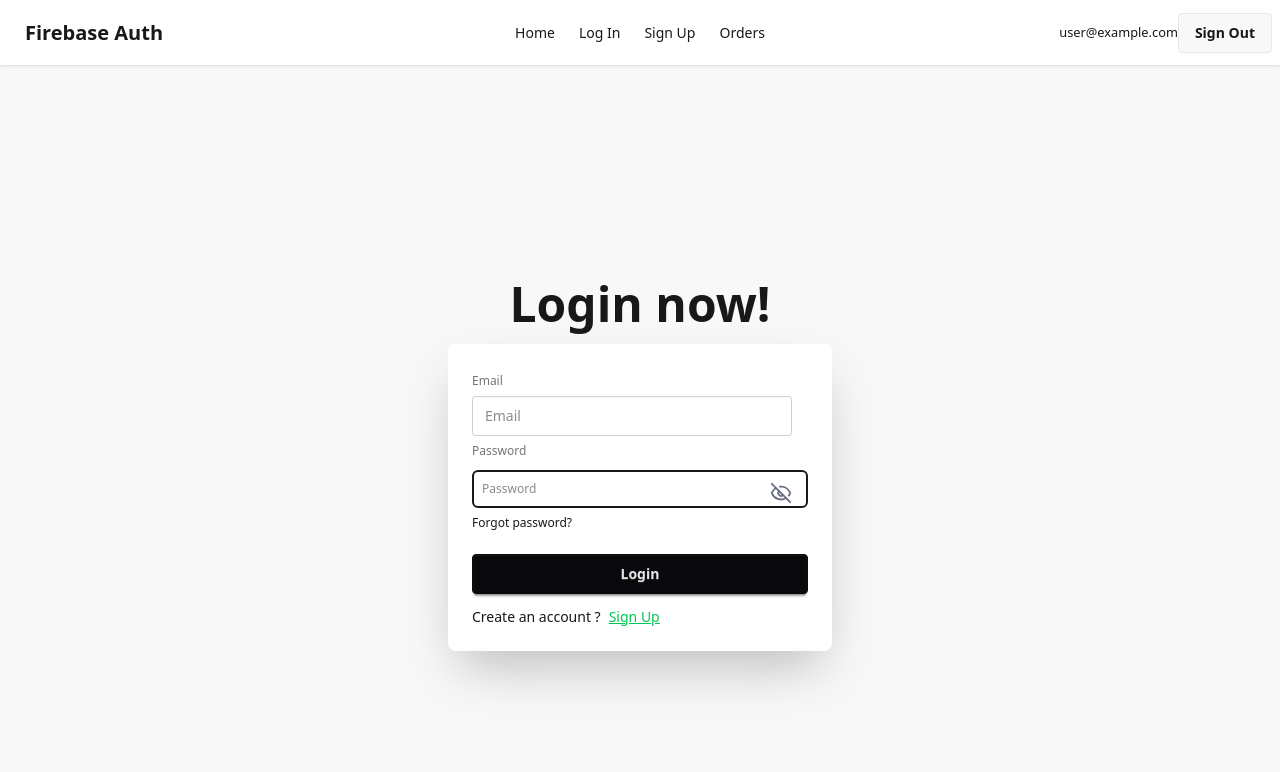
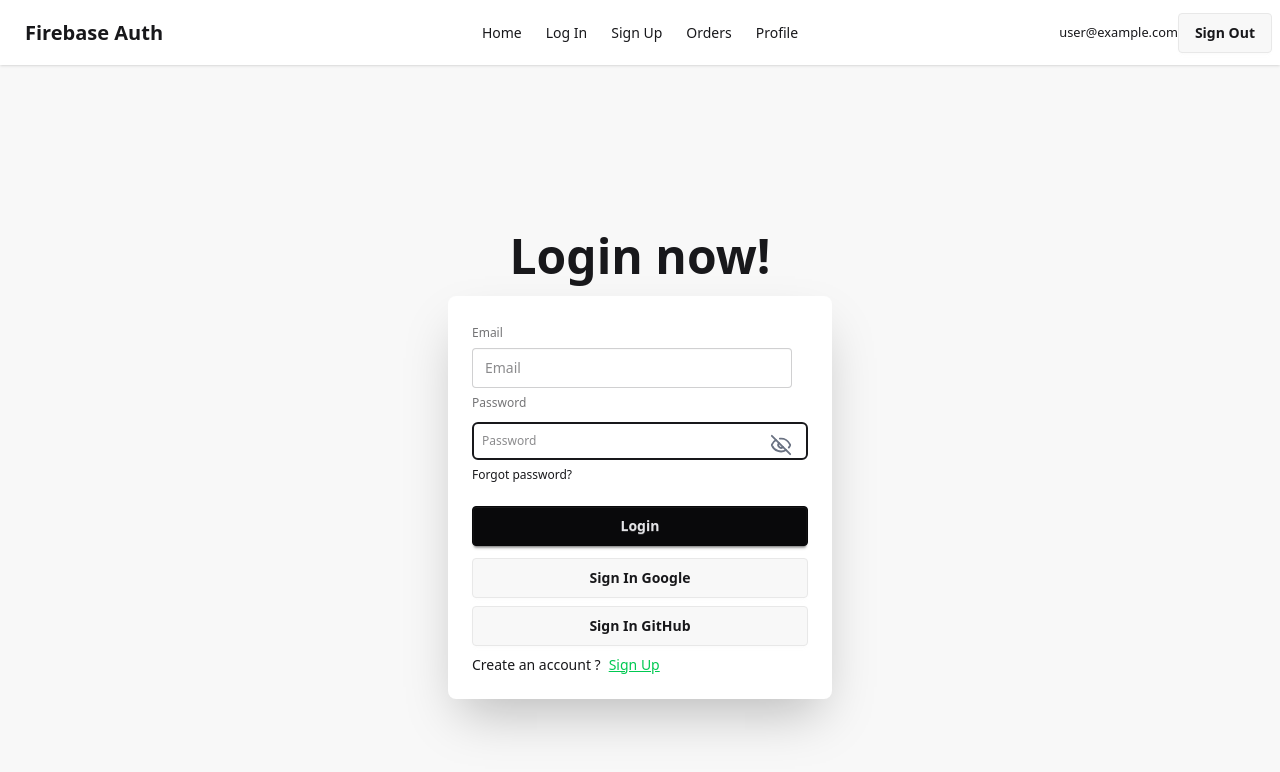
Before and after one commit to ALNoman78/firebase-auth-next, a React (Vite) app: page /login in a window 1280 px wide. Shown: the top 772 px of the page. Built offline with nearby package versions, Linux system fonts and the light colour scheme; no server answers; sample sign-in values are in the browser's storage.

Commit message:
create navigate with user

```diff
--- a/src/components/Login/Login.jsx
+++ b/src/components/Login/Login.jsx
@@ -10,7 +10,7 @@ const Login = () => {
     const [isVisible, setIsVisible] = useState(false);
     const navigate = useNavigate()
 
-    const { signInUser } = useContext(AuthContext)
+    const { signInUser, signInWithGoogle } = useContext(AuthContext)
 
     const handleLogIn = e => {
         e.preventDefault();
@@ -35,6 +35,18 @@ const Login = () => {
             .catch(error => {
                 setError(error.message)
                 setSuccess(false)
+            })
+    }
+
+    const handleSignInGoogle = () => {
+        signInWithGoogle()
+            .then((result) => {
+                console.log('Sign In with google', result.user)
+                navigate('/')
+            })
+            .catch(error => {
+                setError(error.message)
+                console.log(error)
             })
     }
     return (
@@ -80,7 +92,8 @@ const Login = () => {
                                 </div>
                             </div>
                         }
-
+                        <button onClick={handleSignInGoogle} className='btn'>Sign In Google</button>
+                        <button className='btn'>Sign In GitHub</button>
                         <Link to='/signup' className='inline-flex gap-2'>Create an account ?<p className='underline font-medium text-green-500'>Sign Up</p></Link>
                     </div>
                 </div>
--- a/src/components/Navbar/Navbar.jsx
+++ b/src/components/Navbar/Navbar.jsx
@@ -25,6 +25,7 @@ const Navbar = () => {
             user &&
             <>
                 <li><NavLink to='/orders'>Orders</NavLink></li>
+                <li><NavLink to='/profile'>Profile</NavLink></li>
             </>
         }
     </>
--- /dev/null
+++ b/src/components/Profile/Profile.jsx
@@ -0,0 +1,15 @@
+import React from 'react'
+import PropTypes from 'prop-types'
+
+const Profile = () => {
+    return (
+        <div>
+            <h2 className="text-2xl">Update Profile</h2>
+            <p>Maisa Monoara Moule</p>
+        </div>
+    )
+}
+
+Profile.propTypes = {}
+
+export default Profile
--- a/src/components/SignUp/SignUp.jsx
+++ b/src/components/SignUp/SignUp.jsx
@@ -1,7 +1,7 @@
 import React, { useContext, useState } from 'react'
 import PropTypes from 'prop-types'
 import { Eye, EyeOff } from 'lucide-react';
-import { Link } from 'react-router-dom';
+import { Link, useNavigate } from 'react-router-dom';
 import { AuthContext } from '../../Providers/AuthProvider';
 import { sendEmailVerification } from 'firebase/auth';
 import auth from '../../firebase.init';
@@ -10,6 +10,8 @@ const SignUp = () => {
     const [error, setError] = useState('')
     const [success , setSuccess] = useState(false)
     const [isVisible, setIsVisible] = useState(false);
+
+    const navigate = useNavigate()
 
     const { createUser } = useContext(AuthContext)
 
@@ -32,6 +34,9 @@ const SignUp = () => {
                 sendEmailVerification(auth.currentUser)
                     .then(() => {
                         console.log('verification code sent')
+                        e.target.reset()
+                        navigate('/')
+
                     })
             })
             .catch(error => {
--- a/src/main.jsx
+++ b/src/main.jsx
@@ -13,6 +13,7 @@ import AuthProvider from './Providers/AuthProvider';
 import { ToastContainer } from 'react-toastify';
 import Order from './components/Order/Order';
 import PrivateRoute from './components/routes/PrivateRoute';
+import Profile from './components/Profile/Profile';
 
 const router = createBrowserRouter([
   {
@@ -35,6 +36,10 @@ const router = createBrowserRouter([
       {
         path: '/orders',
         element: <PrivateRoute><Order></Order></PrivateRoute>
+      },
+      {
+        path : '/profile',
+        element : <PrivateRoute><Profile></Profile></PrivateRoute>
       }
     ]
   },
--- a/src/providers/AuthProvider.jsx
+++ b/src/providers/AuthProvider.jsx
@@ -1,4 +1,4 @@
-import { createUserWithEmailAndPassword, onAuthStateChanged, signInWithEmailAndPassword, signOut } from 'firebase/auth'
+import { createUserWithEmailAndPassword, GoogleAuthProvider, onAuthStateChanged, signInWithEmailAndPassword, signInWithPopup, signOut } from 'firebase/auth'
 import React, { createContext, useEffect, useState } from 'react'
 import auth from '../firebase.init'
 
@@ -7,6 +7,12 @@ export const AuthContext = createContext(null)
 const AuthProvider = ({ children }) => {
     const [user, setUser] = useState(null)
     const [loading, setLoading] = useState(true)
+
+    const googleProvider = new GoogleAuthProvider()
+
+    const signInWithGoogle = () => {
+        return signInWithPopup(auth , googleProvider)
+    }
 
     const createUser = (email, password) => {
         setLoading(true)
@@ -39,7 +45,8 @@ const AuthProvider = ({ children }) => {
         signInUser,
         user,
         signOutUser,
-        loading
+        loading,
+        signInWithGoogle
     }
     return (
         <div>
```
